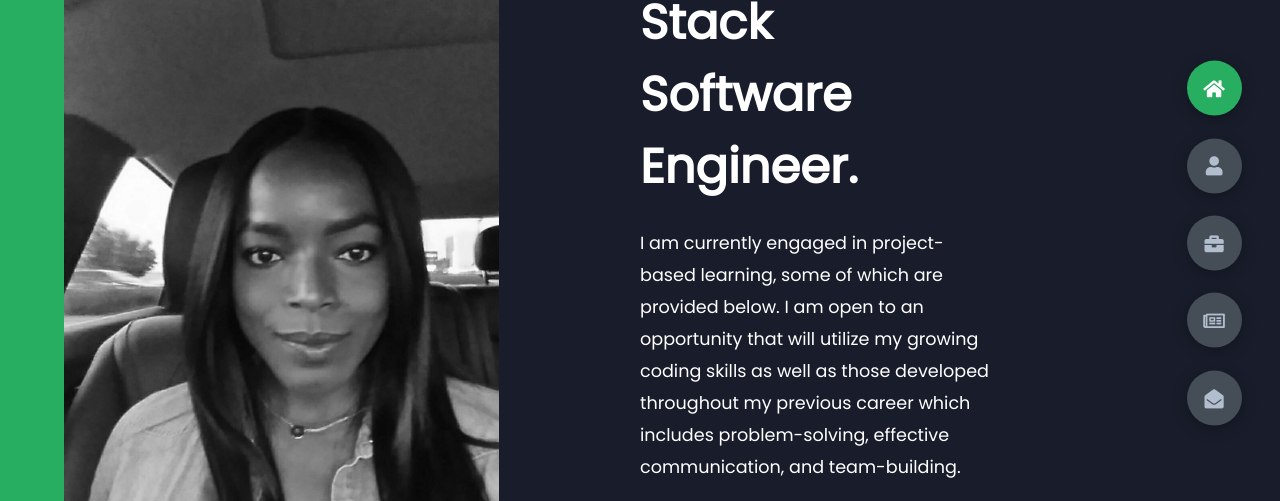
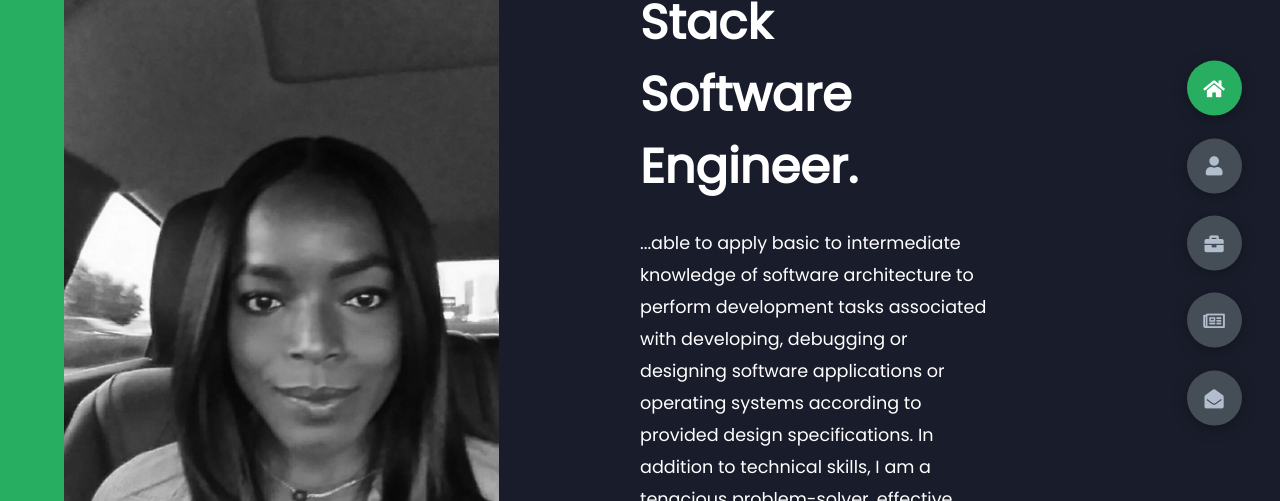
Before and after one commit to SMinott/Portfolio-JS, a plain HTML site: page index.html in a window 1280 px wide. Shown: the part 157-658 px from the top of the page. Drawn offline with Linux system fonts and the light colour scheme.

Commit message:
Update Home

```diff
--- a/index.html
+++ b/index.html
@@ -28,7 +28,7 @@
                     a Full Stack Software Engineer.
                 </h1>
                 <p>
-                    I am currently engaged in project-based learning, some of which are provided below. I am open to an opportunity that will utilize my growing coding skills as well as those developed throughout my previous career which includes problem-solving, effective communication, and team-building.
+                    ...able to apply basic to intermediate knowledge of software architecture to perform development tasks associated with developing, debugging or designing software applications or operating systems according to provided design specifications. In addition to technical skills, I am a tenacious problem-solver, effective communicator, & collaborative team player.
 
                 </p>
                 <div class="btn-con">
```
